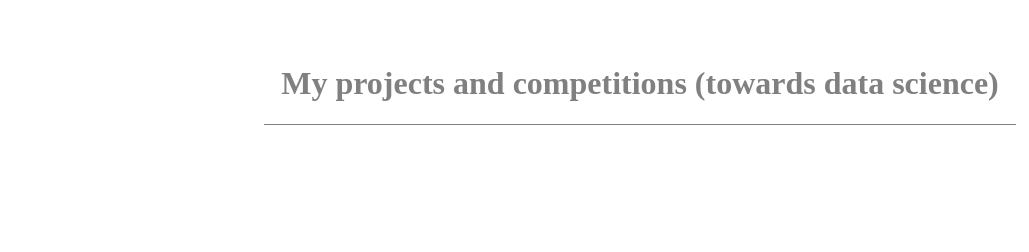
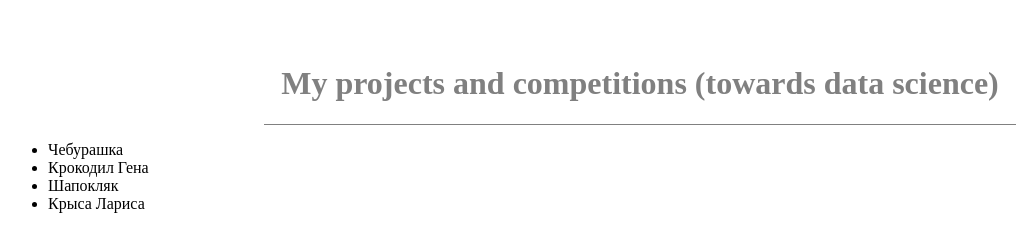
Before and after one commit to VladAleshin/VladAleshin.github.io, a plain HTML site: page index.html in a window 1280 px wide. Shown: the whole page, without its empty margins (0-1029 px from the left). Drawn offline with Linux system fonts and the light colour scheme.

Commit message:
Update index.html

```diff
--- a/index.html
+++ b/index.html
@@ -6,5 +6,11 @@
 <br><br>
 <h1 align="center" style="color:Gray">My projects and competitions (towards data science)</h1>
 <hr align="center" width="750" size="1" color="gray" />
+<ul>
+     <li>Чебурашка</li>
+     <li>Крокодил Гена</li>
+     <li>Шапокляк</li>
+     <li>Крыса Лариса</li>
+</ul>
 </body>
 </html>
```
